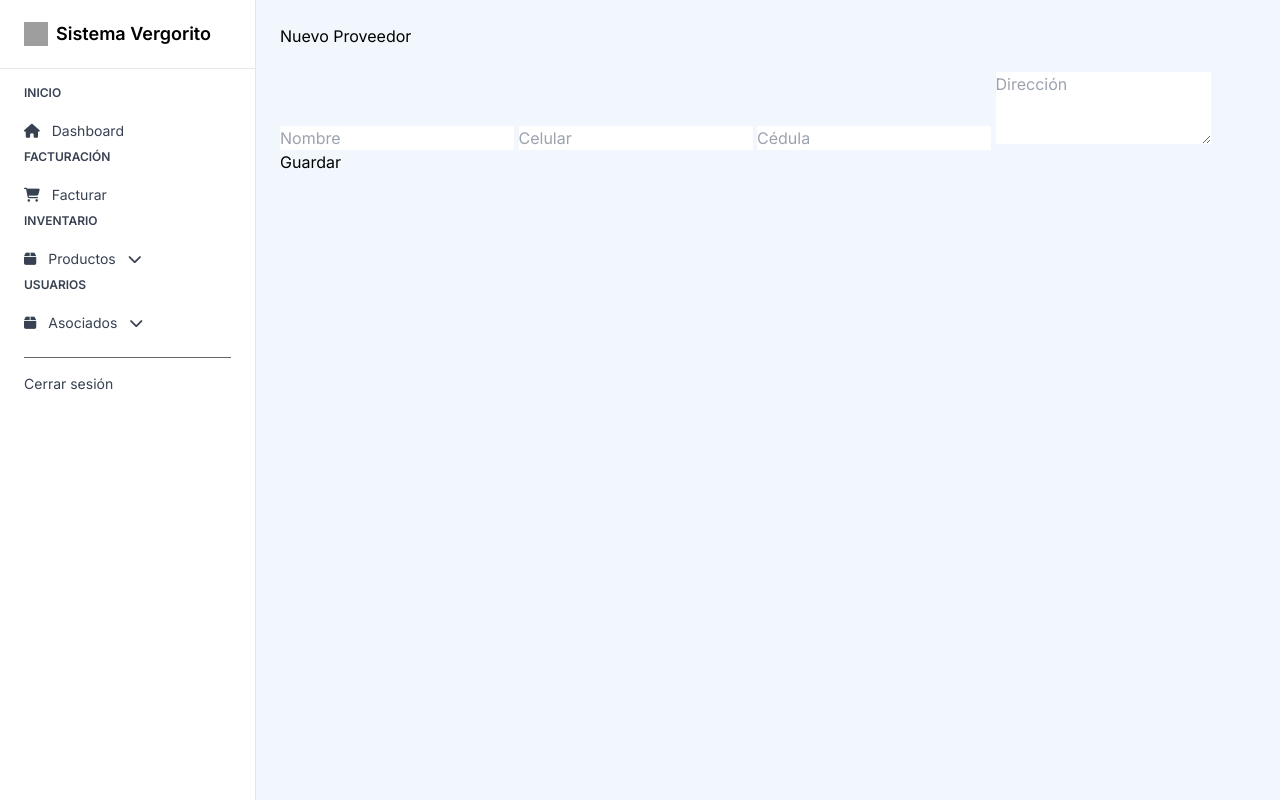
After one commit to JordiFarinango/papeleria_cyber_web_jjl, a Django app: page /nuevo_proveedor/ in a window 1280 px wide. The commit adds this page. Run offline with Django 5.2, Linux system fonts and the light colour scheme; some libraries are stand-ins or nearby versions; grey boxes are pictures that could not be loaded.

Commit message:
Ya almaceno, proveedores, marcas y categorias

```diff
--- a/papeleria/papeleria/settings.py
+++ b/papeleria/papeleria/settings.py
@@ -11,6 +11,7 @@ https://docs.djangoproject.com/en/5.1/ref/settings/
 """
 
 from pathlib import Path
+import os
 
 # Build paths inside the project like this: BASE_DIR / 'subdir'.
 BASE_DIR = Path(__file__).resolve().parent.parent
@@ -135,6 +136,11 @@ USE_TZ = True
 
 STATIC_URL = 'static/'
 
+STATICFILES_DIRS = [
+    os.path.join(BASE_DIR, 'staticfiles'),
+]
+
+
 # Default primary key field type
 # https://docs.djangoproject.com/en/5.1/ref/settings/#default-auto-field
 
--- a/papeleria/usuarios/admin.py
+++ b/papeleria/usuarios/admin.py
@@ -1,5 +1,7 @@
 from django.contrib import admin
-from .models import Categoria, Producto
+from .models import Categoria, Producto, Marca, Proveedor
 
+admin.site.register(Proveedor)
+admin.site.register(Marca)
 admin.site.register(Categoria)
 admin.site.register(Producto)
--- a/papeleria/usuarios/templates/barra_navegacion/barra.html
+++ b/papeleria/usuarios/templates/barra_navegacion/barra.html
@@ -1,5 +1,6 @@
 <!DOCTYPE html>
 <html lang="en">
+{% load static %}
 <head>
   <meta charset="UTF-8" />
   <meta name="viewport" content="width=device-width, initial-scale=1" />
@@ -39,16 +40,34 @@
           <span>Facturar</span>
         </a>
 
-        <div class="uppercase text-xs font-semibold mb-3 select-none">Inventario</div>
-        <a href="{% url 'productos_admin'%}" class="flex items-center space-x-3 py-2 rounded hover:bg-gray-100">
-          <i class="fas fa-bug"></i>
-          <span>Productos</span>
-        </a>
-        <div class="uppercase text-xs font-semibold mb-3 select-none">Usuarios</div>
-        <a href="{% url 'usuarios_admin'%}" class="flex items-center space-x-3 py-2 rounded hover:bg-gray-100">
-          <i class="fa-solid fa-user"></i>
-          <span>Usuarios</span>
-        </a>
+
+      <div class="uppercase text-xs font-semibold mb-3 select-none">INVENTARIO</div>
+      <div id="btn-productos" class="flex items-center space-x-3 py-2 rounded hover:bg-gray-100 cursor-pointer">
+        <i class="fas fa-box"></i>
+        <span>Productos</span>
+        <i class="fas fa-chevron-down ml-auto text-sm"></i>
+      </div>
+
+      <div id="submenu-productos" class="ml-6 mt-1 space-y-1 hidden">
+      <a href="{% url 'nuevo_producto_admin' %}" class="block py-1 text-sm hover:underline">Agregar Nuevo Producto</a>
+      <a href="{% url 'ver_productos_admin'%}" class="block py-1 text-sm hover:underline">Ver Productos</a>
+      <a href="{% url 'ingresar_inventario_admin' %}" class="block py-1 text-sm hover:underline">Ingresar Inventario</a>
+      <a href="{% url 'marcas_admin' %}" class="block py-1 text-sm hover:underline">Marcas</a>
+      <a href="{% url 'categorias_admin' %}" class="block py-1 text-sm hover:underline">Categorías</a>
+      </div>
+
+
+      <div class="uppercase text-xs font-semibold mb-3 select-none">USUARIOS</div>
+      <div id="btn-usuarios" class="flex items-center space-x-3 py-2 rounded hover:bg-gray-100 cursor-pointer">
+        <i class="fas fa-box"></i>
+        <span>Asociados</span>
+        <i class="fas fa-chevron-down ml-auto text-sm"></i>
+      </div>
+
+      <div id="submenu-usuarios" class="ml-6 mt-1 space-y-1 hidden">
+      <a href="{% url 'nuevo_proveedor_admin' %}" class="block py-1 text-sm hover:underline">Proveedores</a>
+      </div>
+
 
         <hr class="my-4 border-t border-black opacity-60"/>
 
@@ -64,5 +83,6 @@
       {% endblock %}
     </main>
   </div>
+<script src="{% static 'assets/js/funciones.js' %}"></script>
 </body>
 </html>
--- /dev/null
+++ b/papeleria/usuarios/templates/paginas_administrador/ingresar_inventario.html
@@ -0,0 +1,6 @@
+{% extends 'barra_navegacion/barra.html' %}
+{% block title %} Ingresar inventario {% endblock %}
+
+{% block content%}
+<a>Ingresar inventario</a>
+{% endblock %}
--- /dev/null
+++ b/papeleria/usuarios/templates/paginas_administrador/nuevo_proveedor.html
@@ -0,0 +1,18 @@
+{% extends 'barra_navegacion/barra.html' %}
+
+{% block title %}Nuevo Proveedor{% endblock %}
+
+{% block content %}
+
+<h1>Nuevo Proveedor</h1>
+
+<form method="POST">
+    {% csrf_token %}
+    <input type="text" name="nombre" placeholder="Nombre" required>
+    <input type="text" name="celular" placeholder="Celular" required>
+    <input type="text" name="cedula" placeholder="Cédula" required>
+    <textarea rows="3" name="direccion" placeholder="Dirección" required></textarea>
+    <button type="submit">Guardar</button>
+</form>
+
+{% endblock %}
--- a/papeleria/usuarios/urls.py
+++ b/papeleria/usuarios/urls.py
@@ -1,10 +1,16 @@
 from django.urls import path
-from .views import inicio_admin, inicio, productos_admin, facturar_admin, usuarios_admin
+from .views import inicio_admin, inicio, nuevo_producto_admin, ver_productos_admin, facturar_admin, usuarios_admin, ingresar_inventario_admin, marcas_admin, categorias_admin, nuevo_proveedor_admin
 
 urlpatterns = [
     path('', inicio, name="inicio"),
     path('inicio_admin/', inicio_admin, name='inicio_admin'),
-    path('productos/', productos_admin, name='productos_admin'),
+    path('productos/', nuevo_producto_admin, name='nuevo_producto_admin'),
+    path('ver_productos/', ver_productos_admin, name='ver_productos_admin'),
+    path('ingresar_inventario/', ingresar_inventario_admin, name='ingresar_inventario_admin'),
+    path('marcas/', marcas_admin, name='marcas_admin'),
+    path('categorias/', categorias_admin, name='categorias_admin'),
+    path('nuevo_proveedor/', nuevo_proveedor_admin, name='nuevo_proveedor_admin'),
+
     path('facturar/', facturar_admin, name='facturar_admin'),
-    path('usuarios/', usuarios_admin, name='usuarios_admin' )
+    path('usuarios/', usuarios_admin, name='usuarios_admin' ),
 ]
--- a/papeleria/usuarios/views.py
+++ b/papeleria/usuarios/views.py
@@ -1,5 +1,6 @@
-from django.shortcuts import render
+from django.shortcuts import render, redirect
 from django.contrib.auth.forms import UserCreationForm
+from .models import Marca, Categoria, Proveedor
 
 #pagina antes del login
 def inicio(request):
@@ -9,8 +10,54 @@ def inicio(request):
 def inicio_admin(request):
     return render(request, 'paginas_administrador/inicio_admin.html')
 
-def productos_admin(request):
-    return render(request, 'paginas_administrador/productos.html')
+def nuevo_producto_admin(request):
+    return render(request, 'paginas_administrador/nuevo_producto.html')
+
+def ver_productos_admin(request):
+    return render(request, 'paginas_administrador/ver_productos.html')
+
+def ingresar_inventario_admin(request):
+    return render(request, 'paginas_administrador/ingresar_inventario.html')
+
+def marcas_admin(request):
+    if request.method == 'POST': #si dio clic en guardar
+        nombre = request.POST.get('nombre') #entonces guarda lo el contenido que haya escrito del cuadro del html con id nombre en esta varaible nombre
+
+        if nombre: #verifica si la variable en verdad tiene algun valor
+            nueva_marca = Marca(nombre=nombre) #quiero crear una nueva marca con este nombre (primer 'nombre' es del modelo Marca de models, y el segundo 'nombre' es de la variable creada arriba)
+            nueva_marca.save() #se guarda la marca en la base de datos
+            return redirect('marcas_admin') #cuando se guarde, redirigimos al usuarios a marcas.html
+    return render(request, 'paginas_administrador/marcas.html')
+
+def categorias_admin(request):
+    if request.method == 'POST':
+        nombre = request.POST.get('nombre')
+
+        if nombre:
+            nueva_categoria = Categoria(nombre=nombre)
+            nueva_categoria.save()
+            return redirect('categorias_admin')
+    return render(request, 'paginas_administrador/categorias.html')
+
+def nuevo_proveedor_admin(request):
+    if request.method == 'POST':
+        nombre = request.POST.get('nombre')
+        celular = request.POST.get('celular')
+        cedula = request.POST.get('cedula')
+        direccion = request.POST.get('direccion')
+
+        if nombre and celular and cedula and direccion:
+            nuevo_proveedor = Proveedor(nombre=nombre, celular=celular, ruc_cedula=cedula, direccion=direccion)
+            nuevo_proveedor.save()
+            return redirect('nuevo_proveedor_admin')
+
+
+    return render (request, 'paginas_administrador/nuevo_proveedor.html')
+
+
+
+
+
 
 def facturar_admin(request):
     return render(request, 'paginas_administrador/facturar.html')
```
Also changed, not shown: papeleria/usuarios/models.py (+18 -2 lines), papeleria/usuarios/templates/paginas_administrador/categorias.html (added, +16 -0 lines), papeleria/usuarios/templates/paginas_administrador/marcas.html (added, +13 -0 lines), papeleria/usuarios/templates/paginas_administrador/ver_productos.html (added, +7 -0 lines), papeleria/db.sqlite3, papeleria/usuarios/migrations/0001_initial.py, papeleria/usuarios/templates/paginas_administrador/nuevo_producto.html (renamed from papeleria/usuarios/templates/paginas_administrador/productos.html), 1 other file.
